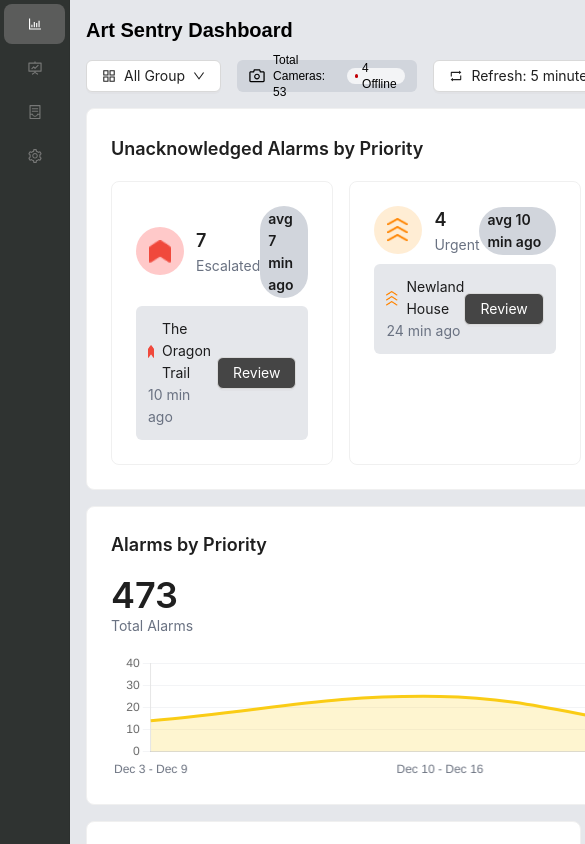
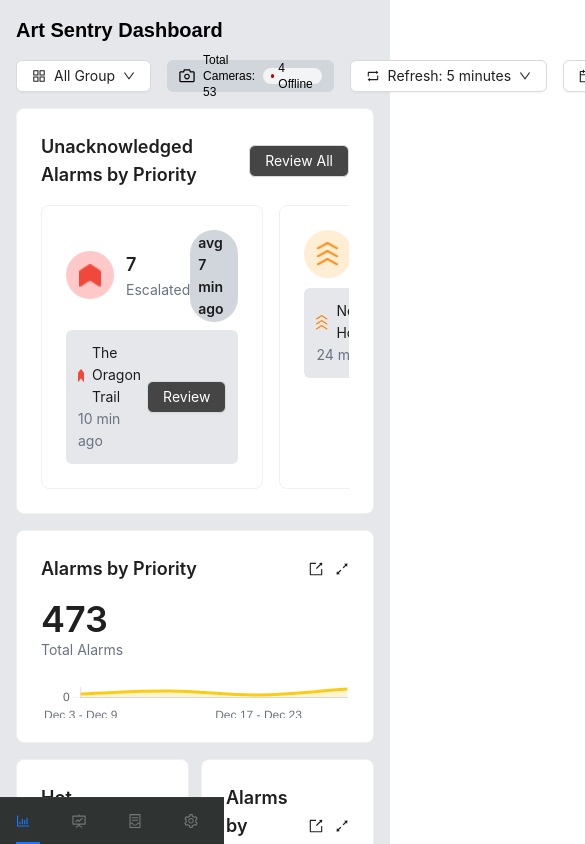
Before and after one commit to Waniaxif/Dashboard, a Next.js app: page / in a window 390 px wide. Shown: the top 844 px of the page, 585 px wide, since content can reach past the window. Built offline with nearby package versions, Linux system fonts and the light colour scheme.

Commit message:
sidebar and header responsiveness

```diff
--- a/src/Components/MainLayout/MainLayout.tsx
+++ b/src/Components/MainLayout/MainLayout.tsx
@@ -11,14 +11,12 @@ export default function MainLayout({ children }: Props) {
   const [loading, setLoading] = useState(true);
 
   useEffect(() => {
-    const timer = setTimeout(() => {
-      setLoading(false);
-    }, 1000); // simulate 1 second load
+    const timer = setTimeout(() => setLoading(false), 1000);
     return () => clearTimeout(timer);
   }, []);
 
   return (
-    <div className="min-h-screen flex bg-gray-200">
+    <div className="min-h-screen flex flex-col md:flex-row bg-gray-200">
       <AnimatePresence mode="wait">
         {loading ? (
           <motion.div
@@ -36,18 +34,18 @@ export default function MainLayout({ children }: Props) {
             initial={{ opacity: 0, scale: 0.9 }}
             animate={{ opacity: 1, scale: 1 }}
             transition={{ duration: 0.6, ease: "easeOut" }}
-            className="flex w-full"
+            className="flex flex-1 flex-col md:flex-row w-full"
           >
-            <div>
-              <Sidebar />
-            </div>
+            {/* Sidebar (responsive) */}
+            <Sidebar />
 
-            <div
-              style={{ paddingLeft: 70 }}
-              className="flex-1 flex flex-col bg-gray-200"
-            >
+            {/* Main content area */}
+            <div className="flex-1 flex flex-col bg-gray-200 md:ml-[72px]">
+              {/* Header (shifts automatically with sidebar width on md) */}
               <Header />
-              <main className="flex-1 overflow-auto">{children}</main>
+              <main className="flex-1 overflow-auto pb-16 md:pb-0">
+                {children}
+              </main>
             </div>
           </motion.div>
         )}
--- a/src/Components/Sidebar/Sidebar.tsx
+++ b/src/Components/Sidebar/Sidebar.tsx
@@ -1,4 +1,4 @@
-import React from "react";
+"use client";
 import {
   BarChartOutlined,
   ContainerOutlined,
@@ -11,25 +11,13 @@ import { Menu, ConfigProvider } from "antd";
 type MenuItem = Required<MenuProps>["items"][number];
 
 const items: MenuItem[] = [
-  {
-    key: "1",
-    icon: <BarChartOutlined />,
-  },
-  {
-    key: "2",
-    icon: <FundProjectionScreenOutlined />,
-  },
-  {
-    key: "3",
-    icon: <ContainerOutlined />,
-  },
-  {
-    key: "4",
-    icon: <SettingOutlined />,
-  },
+  { key: "1", icon: <BarChartOutlined /> },
+  { key: "2", icon: <FundProjectionScreenOutlined /> },
+  { key: "3", icon: <ContainerOutlined /> },
+  { key: "4", icon: <SettingOutlined /> },
 ];
 
-const App: React.FC = () => {
+export default function Sidebar() {
   const onClick: MenuProps["onClick"] = (e) => {
     console.log("click ", e);
   };
@@ -49,23 +37,32 @@ const App: React.FC = () => {
         },
       }}
     >
+      {/* Desktop Sidebar */}
+      <div className="fixed left-0 top-0 h-screen w-[72px] z-50 hidden md:flex">
         <Menu
           onClick={onClick}
-        style={{
-          width: 70,
-          height: "100vh",
-          position: "fixed",
-          left: 0,
-          top: 0,
-          bottom: 0,
-          zIndex: 1000,
-        }}
           selectedKeys={["1"]}
           mode="inline"
           items={items}
+          style={{ width: "100%", height: "100%" }}
         />
+      </div>
+
+      {/* Mobile Bottom Menu */}
+      <div className="fixed bottom-0 left-0 w-full z-50 flex md:hidden">
+        <Menu
+          onClick={onClick}
+          selectedKeys={["1"]}
+          mode="horizontal"
+          items={items}
+          style={{
+            display: "flex",
+            justifyContent: "space-around",
+            background: "#2f3331",
+            borderTop: "1px solid #3a3a3a",
+          }}
+        />
+      </div>
     </ConfigProvider>
   );
-};
-
-export default App;
+}
```
Lines whose indentation alone changed are shown as unchanged.
